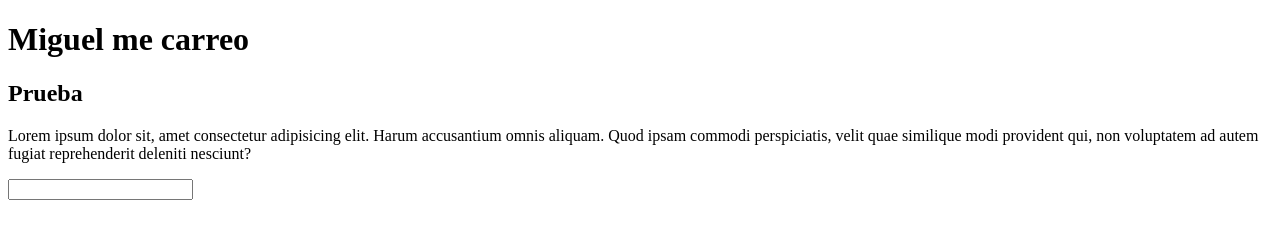
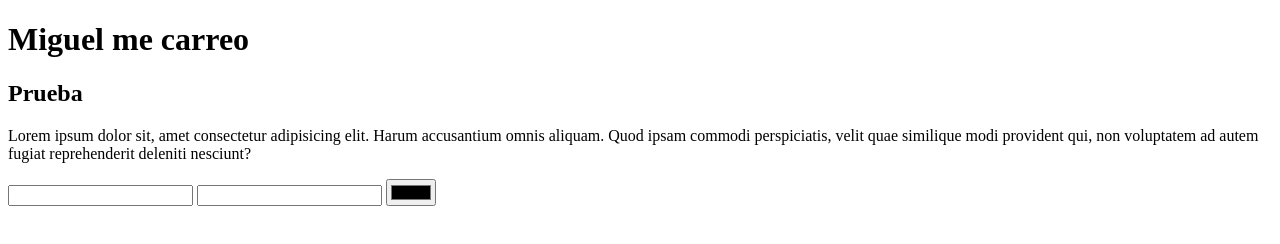
Before and after one commit to Williamp0403/prueba-repositorio, a plain HTML site: page practica.html in a window 1280 px wide. Drawn offline with Linux system fonts and the light colour scheme.

Commit message:
cambie el nombre del index a practica

```diff
--- a/index.html
+++ b/practica.html
@@ -11,6 +11,8 @@
     <p>Lorem ipsum dolor sit, amet consectetur adipisicing elit. Harum accusantium omnis aliquam. Quod ipsam commodi perspiciatis, velit quae similique modi provident qui, non voluptatem ad autem fugiat reprehenderit deleniti nesciunt?</p>
     <form>
         <input type="text">
+        <input type="email">
+        <input type="color">
     </form>
 </body>
 </html>
```
